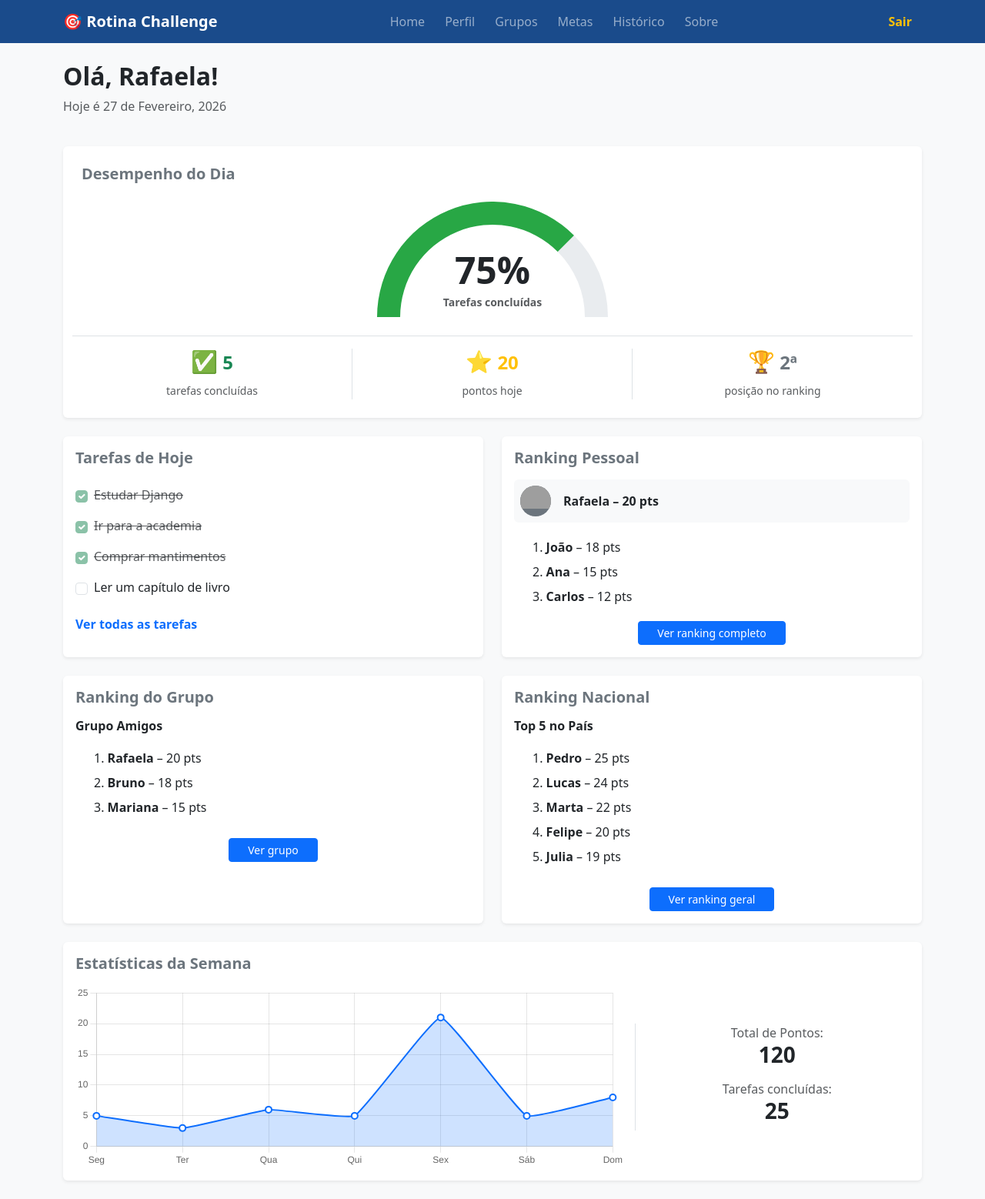
After one commit to rafaelavisouza/routine-share-backend, a Django app: page /dashboard/ in a window 1280 px wide. The commit adds this page. Shown: the whole page at 77% size. Run offline with Django 5.2, Linux system fonts and the light colour scheme; grey boxes are pictures that could not be loaded.

Commit message:
feat: criação das telas de dashboard, metas e histórico

```diff
--- a/core/urls.py
+++ b/core/urls.py
@@ -16,7 +16,11 @@ Including another URLconf
 """
 from django.contrib import admin
 from django.urls import path
+from routines.views import dashboard_view, metas_view, historico_view # <-- Atualize o import!
 
 urlpatterns = [
     path('admin/', admin.site.urls),
+    path('dashboard/', dashboard_view, name='dashboard'),
+    path('metas/', metas_view, name='metas'),
+    path('historico/', historico_view, name='historico'), # <-- Adicione a rota aqui
 ]
--- a/routines/views.py
+++ b/routines/views.py
@@ -1,3 +1,11 @@
 from django.shortcuts import render
 
 # Create your views here.
+def dashboard_view(request):
+    return render(request, 'dashboard.html')
+
+def metas_view(request):
+    return render(request, 'metas.html')
+
+def historico_view(request):
+    return render(request, 'historico.html')
--- a/templates/base.html
+++ b/templates/base.html
@@ -3,38 +3,55 @@
 <head>
     <meta charset="UTF-8">
     <meta name="viewport" content="width=device-width, initial-scale=1.0">
-    <title>{% block title %}Gym Rats - Rotinas{% endblock %}</title>
+    <title>{% block title %}Rotina Challenge{% endblock %}</title>
 
     <link href="https://cdn.jsdelivr.net/npm/bootstrap@5.3.0/dist/css/bootstrap.min.css" rel="stylesheet">
 
     <style>
         body { background-color: #f8f9fa; }
         .navbar-brand { font-weight: bold; }
+        /* Adiciona uma barrinha embaixo do link ativo, igual no seu design */
+        .navbar-nav .nav-link { font-weight: 500; margin: 0 5px; }
+        .navbar-nav .nav-link:hover { text-decoration: underline; text-underline-offset: 5px; }
     </style>
 </head>
 <body>
 
-    <nav class="navbar navbar-expand-lg navbar-dark bg-dark mb-4">
+    <nav class="navbar navbar-expand-lg navbar-dark mb-4" style="background-color: #1a4b8b;">
         <div class="container">
-            <a class="navbar-brand" href="#">🏋️ Gym Rats</a>
-            <button class="navbar-toggler" type="button" data-bs-toggle="collapse" data-bs-toggle="collapse" data-bs-target="#navbarNav">
+            <a class="navbar-brand" href="/dashboard/">
+                <span>🎯 Rotina Challenge</span>
+            </a>
+
+            <button class="navbar-toggler" type="button" data-bs-toggle="collapse" data-bs-target="#navbarNav">
                 <span class="navbar-toggler-icon"></span>
             </button>
+
             <div class="collapse navbar-collapse" id="navbarNav">
-                <ul class="navbar-nav me-auto">
+                <ul class="navbar-nav mx-auto">
                     <li class="nav-item">
-                        <a class="nav-link" href="#">Dashboard</a>
+                        <a class="nav-link" href="/dashboard/">Home</a>
                     </li>
-                    <li class="nav-item">
-                        <a class="nav-link" href="#">Grupos & Ranking</a>
-                    </li>
-                </ul>
-                <ul class="navbar-nav">
                     <li class="nav-item">
                         <a class="nav-link" href="#">Perfil</a>
                     </li>
                     <li class="nav-item">
-                        <a class="nav-link text-danger" href="#">Sair</a>
+                        <a class="nav-link" href="#">Grupos</a>
+                    </li>
+                    <li class="nav-item">
+                        <a class="nav-link" href="/metas/">Metas</a>
+                    </li>
+                    <li class="nav-item">
+                        <a class="nav-link" href="/historico/">Histórico</a>
+                    </li>
+                    <li class="nav-item">
+                        <a class="nav-link" href="#">Sobre</a>
+                    </li>
+                </ul>
+
+                <ul class="navbar-nav">
+                    <li class="nav-item">
+                        <a class="nav-link text-warning fw-bold" href="#">Sair</a>
                     </li>
                 </ul>
             </div>
--- /dev/null
+++ b/templates/dashboard.html
@@ -0,0 +1,212 @@
+{% extends 'base.html' %}
+
+{% block title %}Dashboard - Gym Rats{% endblock %}
+
+{% block content %}
+<div class="row mb-4 mt-3">
+    <div class="col-12">
+        <h2 class="fw-bold text-dark">Olá, Rafaela!</h2>
+        <p class="text-muted">Hoje é 27 de Fevereiro, 2026</p>
+    </div>
+</div>
+
+<div class="card shadow-sm border-0 mb-4">
+    <div class="card-body p-4">
+        <h5 class="card-title fw-bold mb-4 text-secondary">Desempenho do Dia</h5>
+
+        <div class="row text-center mb-4">
+            <div class="col-12 d-flex justify-content-center position-relative">
+                <div style="width: 300px; height: 150px;">
+                    <canvas id="donutChart"></canvas>
+                </div>
+                <div style="position: absolute; top: 60px; font-weight: bold;">
+                    <h1 class="display-5 fw-bold mb-0">75%</h1>
+                    <small class="text-muted">Tarefas concluídas</small>
+                </div>
+            </div>
+        </div>
+
+        <div class="row text-center mt-3 pt-3 border-top">
+            <div class="col-4 border-end">
+                <h4 class="fw-bold text-success"><span class="fs-3">✅</span> 5</h4>
+                <span class="text-muted small">tarefas concluídas</span>
+            </div>
+            <div class="col-4 border-end">
+                <h4 class="fw-bold text-warning"><span class="fs-3">⭐</span> 20</h4>
+                <span class="text-muted small">pontos hoje</span>
+            </div>
+            <div class="col-4">
+                <h4 class="fw-bold text-secondary"><span class="fs-3">🏆</span> 2ª</h4>
+                <span class="text-muted small">posição no ranking</span>
+            </div>
+        </div>
+    </div>
+</div>
+
+<div class="row">
+    <div class="col-md-6 mb-4">
+
+        <div class="card shadow-sm border-0 h-100">
+            <div class="card-body">
+                <h5 class="card-title fw-bold text-secondary mb-3">Tarefas de Hoje</h5>
+                <ul class="list-group list-group-flush mb-3">
+                    <li class="list-group-item d-flex align-items-center border-0 px-0">
+                        <input class="form-check-input me-2 bg-success border-success" type="checkbox" checked disabled>
+                        <span class="text-muted text-decoration-line-through">Estudar Django</span>
+                    </li>
+                    <li class="list-group-item d-flex align-items-center border-0 px-0">
+                        <input class="form-check-input me-2 bg-success border-success" type="checkbox" checked disabled>
+                        <span class="text-muted text-decoration-line-through">Ir para a academia</span>
+                    </li>
+                    <li class="list-group-item d-flex align-items-center border-0 px-0">
+                        <input class="form-check-input me-2 bg-success border-success" type="checkbox" checked disabled>
+                        <span class="text-muted text-decoration-line-through">Comprar mantimentos</span>
+                    </li>
+                    <li class="list-group-item d-flex align-items-center border-0 px-0">
+                        <input class="form-check-input me-2" type="checkbox">
+                        <span class="fw-medium">Ler um capítulo de livro</span>
+                    </li>
+                </ul>
+                <a href="#" class="text-decoration-none fw-bold">Ver todas as tarefas</a>
+            </div>
+        </div>
+    </div>
+
+    <div class="col-md-6 mb-4">
+
+        <div class="card shadow-sm border-0 h-100">
+            <div class="card-body">
+                <h5 class="card-title fw-bold text-secondary mb-3">Ranking Pessoal</h5>
+
+                <div class="d-flex align-items-center p-2 mb-3 bg-light rounded">
+                    <div class="bg-secondary rounded-circle me-3" style="width: 40px; height: 40px; overflow: hidden;">
+                        <img src="https://ui-avatars.com/api/?name=Rafaela&background=0D8ABC&color=fff" alt="Avatar" width="100%">
+                    </div>
+                    <span class="fw-bold">Rafaela – 20 pts</span>
+                </div>
+
+                <ol class="list-group list-group-numbered list-group-flush mb-3 px-2">
+                    <li class="list-group-item border-0 py-1"><strong>João</strong> – 18 pts</li>
+                    <li class="list-group-item border-0 py-1"><strong>Ana</strong> – 15 pts</li>
+                    <li class="list-group-item border-0 py-1"><strong>Carlos</strong> – 12 pts</li>
+                </ol>
+                <div class="text-center mt-auto">
+                    <button class="btn btn-primary btn-sm px-4">Ver ranking completo</button>
+                </div>
+            </div>
+        </div>
+    </div>
+</div>
+
+<div class="row">
+    <div class="col-md-6 mb-4">
+        <div class="card shadow-sm border-0 h-100">
+            <div class="card-body">
+                <h5 class="card-title fw-bold text-secondary mb-3">Ranking do Grupo</h5>
+                <h6 class="fw-bold mb-3">Grupo Amigos</h6>
+                <ol class="list-group list-group-numbered list-group-flush mb-4 px-2">
+                    <li class="list-group-item border-0 py-1"><strong>Rafaela</strong> – 20 pts</li>
+                    <li class="list-group-item border-0 py-1"><strong>Bruno</strong> – 18 pts</li>
+                    <li class="list-group-item border-0 py-1"><strong>Mariana</strong> – 15 pts</li>
+                </ol>
+                <div class="text-center mt-auto">
+                    <button class="btn btn-primary btn-sm px-4">Ver grupo</button>
+                </div>
+            </div>
+        </div>
+    </div>
+
+    <div class="col-md-6 mb-4">
+        <div class="card shadow-sm border-0 h-100">
+            <div class="card-body">
+                <h5 class="card-title fw-bold text-secondary mb-3">Ranking Nacional</h5>
+                <h6 class="fw-bold mb-3">Top 5 no País</h6>
+                <ol class="list-group list-group-numbered list-group-flush mb-4 px-2">
+                    <li class="list-group-item border-0 py-1"><strong>Pedro</strong> – 25 pts</li>
+                    <li class="list-group-item border-0 py-1"><strong>Lucas</strong> – 24 pts</li>
+                    <li class="list-group-item border-0 py-1"><strong>Marta</strong> – 22 pts</li>
+                    <li class="list-group-item border-0 py-1"><strong>Felipe</strong> – 20 pts</li>
+                    <li class="list-group-item border-0 py-1"><strong>Julia</strong> – 19 pts</li>
+                </ol>
+                <div class="text-center mt-auto">
+                    <button class="btn btn-primary btn-sm px-4">Ver ranking geral</button>
+                </div>
+            </div>
+        </div>
+    </div>
+</div>
+
+<div class="card shadow-sm border-0 mb-4">
+    <div class="card-body">
+        <h5 class="card-title fw-bold text-secondary mb-3">Estatísticas da Semana</h5>
+        <div class="row align-items-center">
+            <div class="col-md-8">
+                <canvas id="lineChart" height="100"></canvas>
+            </div>
+            <div class="col-md-4 text-center mt-3 mt-md-0 border-start">
+                <div class="mb-3">
+                    <span class="text-muted">Total de Pontos:</span>
+                    <h3 class="fw-bold">120</h3>
+                </div>
+                <div>
+                    <span class="text-muted">Tarefas concluídas:</span>
+                    <h3 class="fw-bold">25</h3>
+                </div>
+            </div>
+        </div>
+    </div>
+</div>
+
+<script src="https://cdn.jsdelivr.net/npm/chart.js"></script>
+<script>
+    // Gráfico de Donut (Meia lua)
+    const ctxDonut = document.getElementById('donutChart').getContext('2d');
+    new Chart(ctxDonut, {
+        type: 'doughnut',
+        data: {
+            labels: ['Concluído', 'Pendente'],
+            datasets: [{
+                data: [75, 25], // Os 75% da imagem
+                backgroundColor: ['#28a745', '#e9ecef'],
+                borderWidth: 0
+            }]
+        },
+        options: {
+            rotation: 270, // Começa do lado esquerdo
+            circumference: 180, // Faz apenas metade do círculo
+            cutout: '80%', // Deixa o buraco no meio bem grande
+            plugins: { tooltip: { enabled: false }, legend: { display: false } },
+            responsive: true,
+            maintainAspectRatio: false
+        }
+    });
+
+    // Gráfico de Linha (Estatísticas da semana)
+    const ctxLine = document.getElementById('lineChart').getContext('2d');
+    new Chart(ctxLine, {
+        type: 'line',
+        data: {
+            labels: ['Seg', 'Ter', 'Qua', 'Qui', 'Sex', 'Sáb', 'Dom'],
+            datasets: [{
+                label: 'Pontos',
+                data: [5, 3, 6, 5, 21, 5, 8],
+                borderColor: '#0d6efd',
+                backgroundColor: 'rgba(13, 110, 253, 0.2)',
+                borderWidth: 2,
+                pointBackgroundColor: '#fff',
+                pointBorderColor: '#0d6efd',
+                pointBorderWidth: 2,
+                pointRadius: 4,
+                fill: true, // Preenche a parte de baixo da linha
+                tension: 0.1 // Linha reta estilo o seu design (mude para 0.4 para ficar curva)
+            }]
+        },
+        options: {
+            plugins: { legend: { display: false } },
+            scales: {
+                y: { min: 0, max: 25, ticks: { stepSize: 5 } }
+            }
+        }
+    });
+</script>
+{% endblock %}
```
Also changed, not shown: templates/historico.html (added, +158 -0 lines), templates/metas.html (added, +172 -0 lines).
